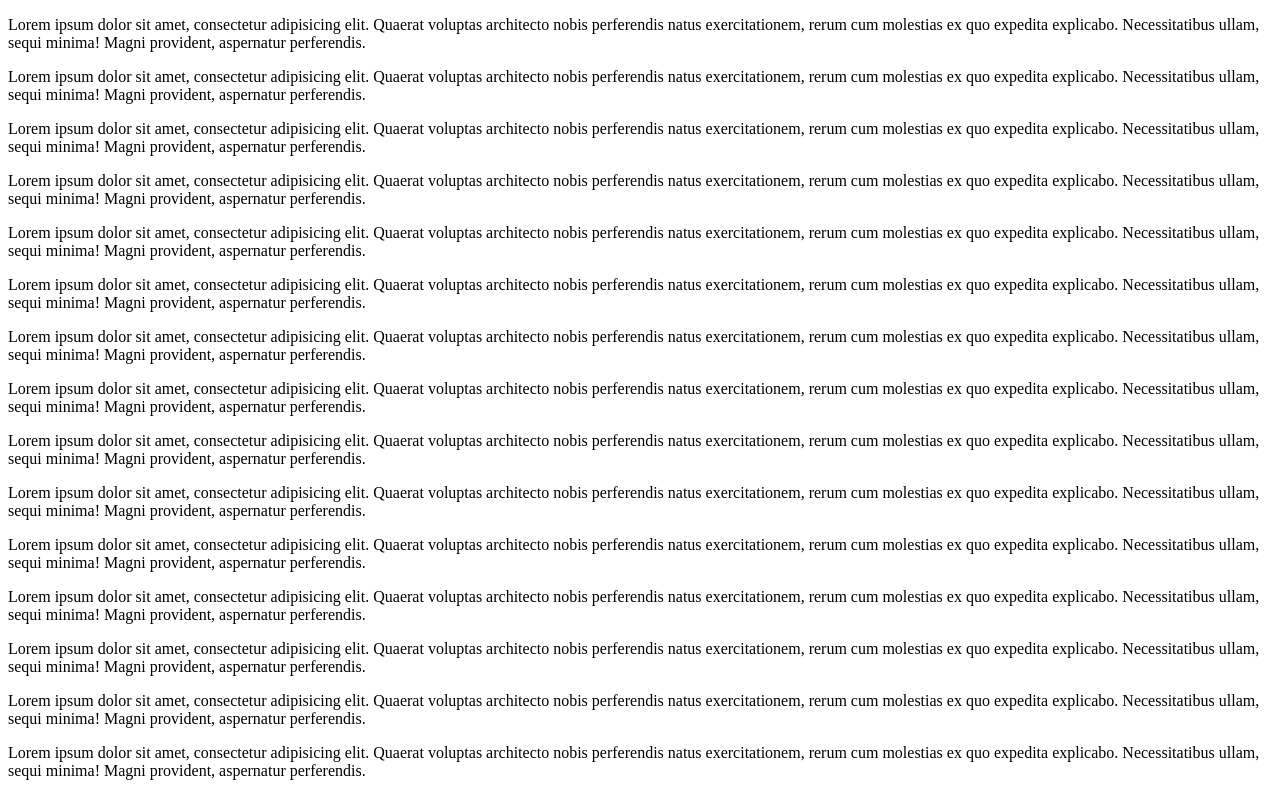
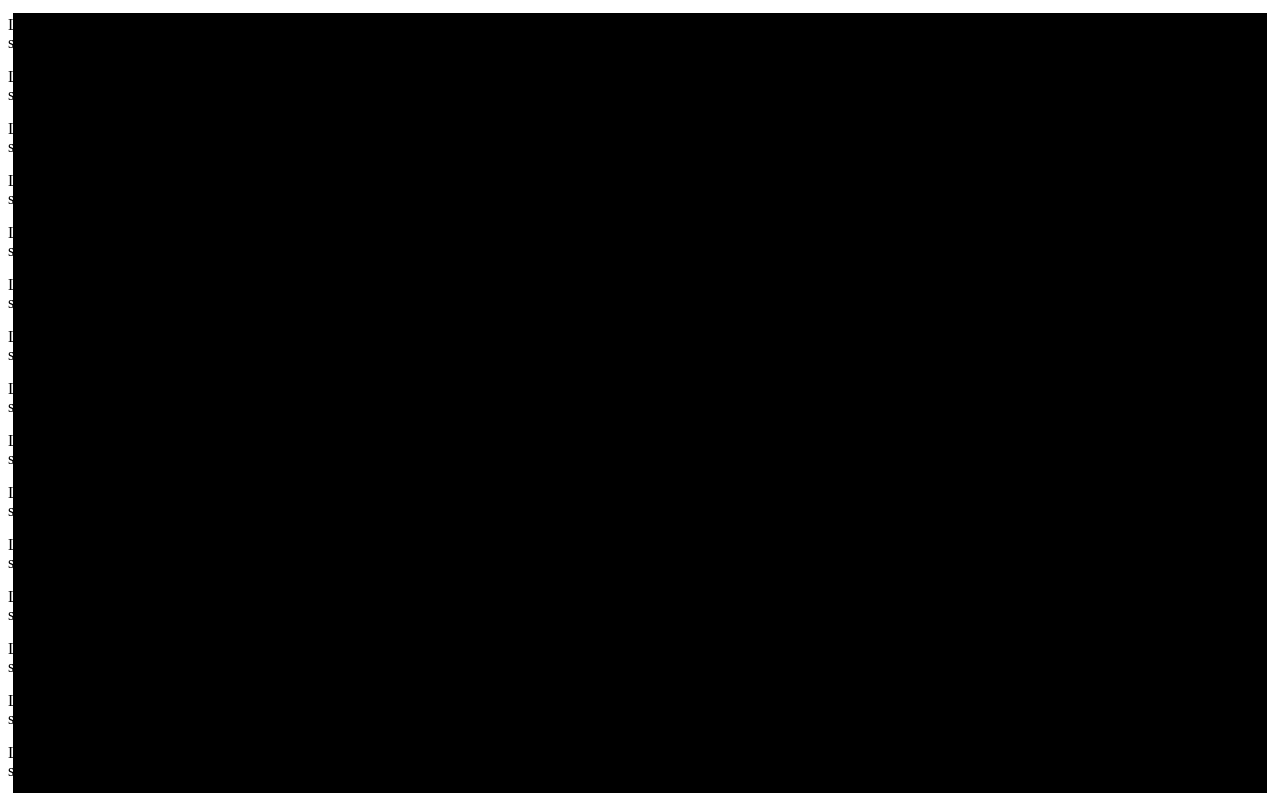
Before and after one commit to NMOBS/viewability, a website with bundled scripts: page examples/index.html in a window 1280 px wide. Shown: the top 793 px of the page. Built offline with nearby package versions, Linux system fonts and the light colour scheme.

Commit message:
Popup added

```diff
--- a/examples/index.html
+++ b/examples/index.html
@@ -10,6 +10,17 @@
       width: 250px;
       height: 100px;
       background-color: red;
+    }
+
+    #popup {
+      position: fixed;
+      width: 98%;
+      height: 98%;
+      margin: 1%;
+      z-index: 2147483647;
+      background-color: black;
+      top:0px;
+      left: 0px;
     }
   </style>
 </head>
@@ -73,6 +84,7 @@
   <p>Lorem ipsum dolor sit amet, consectetur adipisicing elit. Quaerat voluptas architecto nobis perferendis natus exercitationem, rerum cum molestias ex quo expedita explicabo. Necessitatibus ullam, sequi minima! Magni provident, aspernatur perferendis.</p>
   <p>Lorem ipsum dolor sit amet, consectetur adipisicing elit. Quaerat voluptas architecto nobis perferendis natus exercitationem, rerum cum molestias ex quo expedita explicabo. Necessitatibus ullam, sequi minima! Magni provident, aspernatur perferendis.</p>
 
+  <div id="popup"></div>
   <script>
 
     const element = document.getElementById('example')
```
